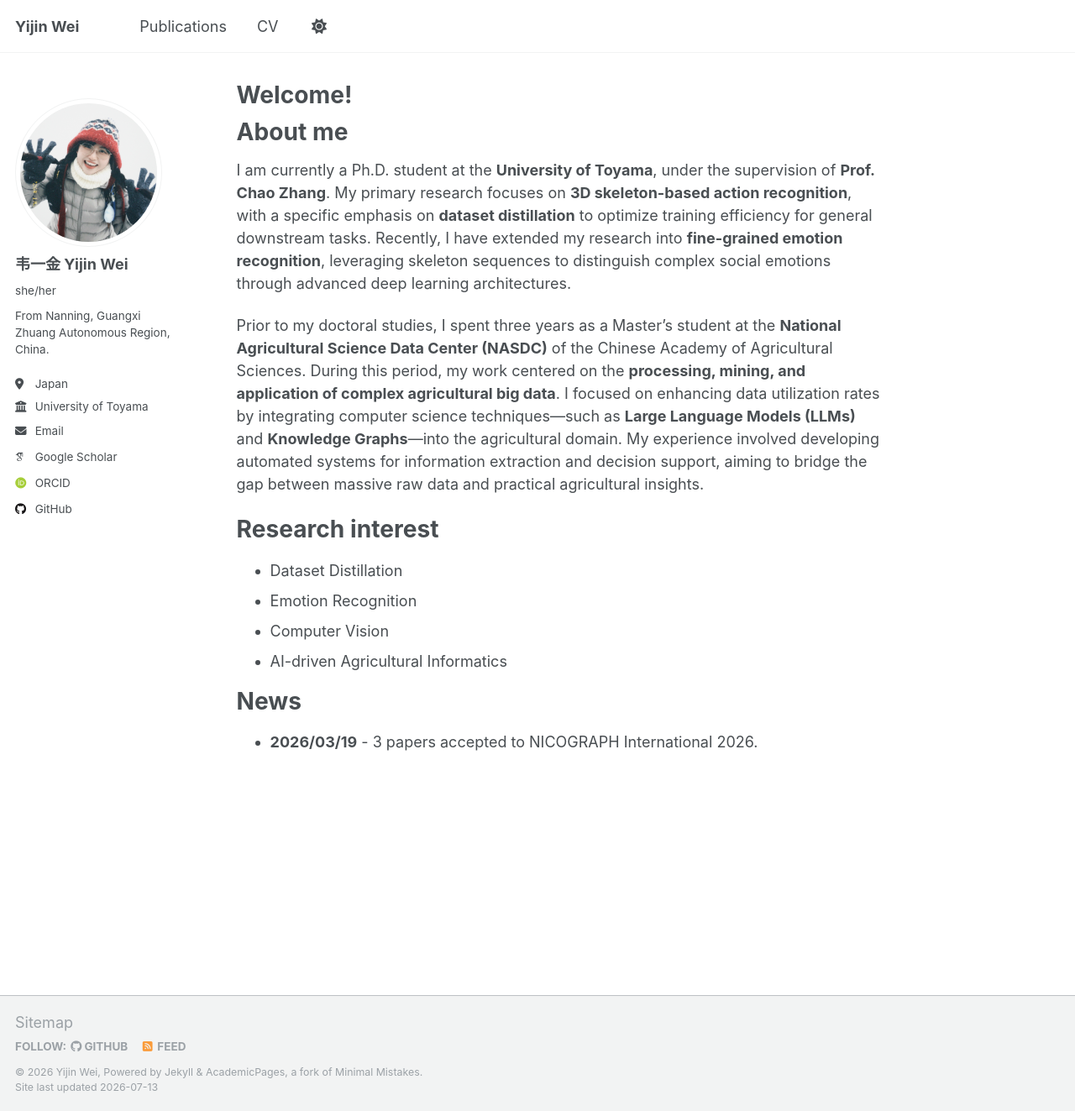
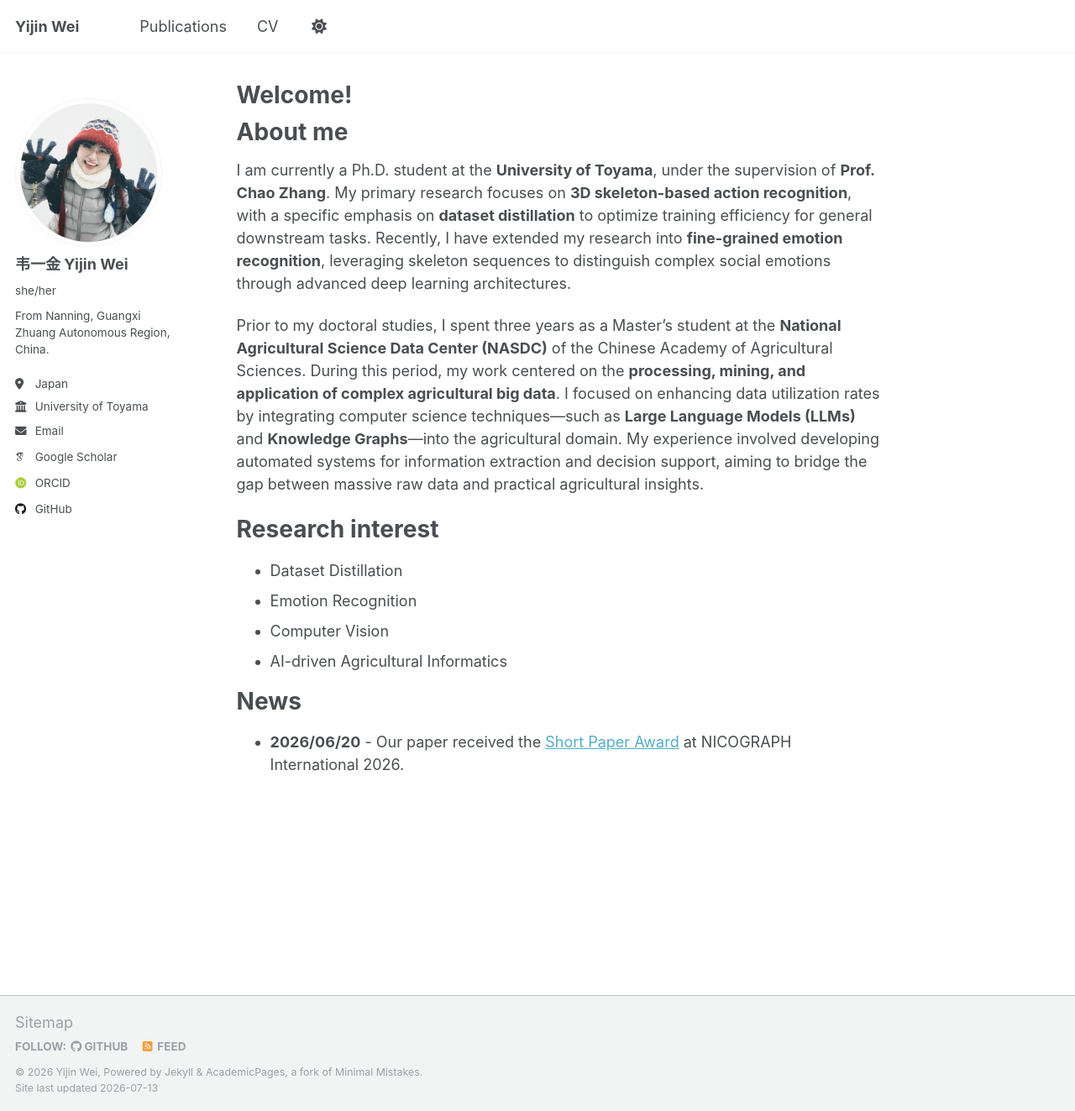
Before and after one commit to mangx/mangx.github.io, a Jekyll site: the page built from _pages/about.md, in a window 1280 px wide and 1323 px high. Shown: the whole window at 84% size. Built offline with Jekyll 4.4.1, drawn with Linux system fonts in a browser that asks for light colours; some web fonts are replaced.

Commit message:
Update news entry for NICOGRAPH International 2026

```diff
--- a/_pages/about.md
+++ b/_pages/about.md
@@ -22,4 +22,4 @@ Research interest
 
 News
 ======
-* <b>2026/03/19</b> - 3 papers accepted to NICOGRAPH International 2026.
+* <b>2026/06/20</b> - Our paper received the <a href="https://www.art-science.org/nicograph/nicoint2026/#nicoint2026-awards:~:text=and%20Haoran%20Xie-,Short%20Paper%20Award,-Human%20Action%20Recognition" target="_blank">Short Paper Award</a> at NICOGRAPH International 2026.
```
